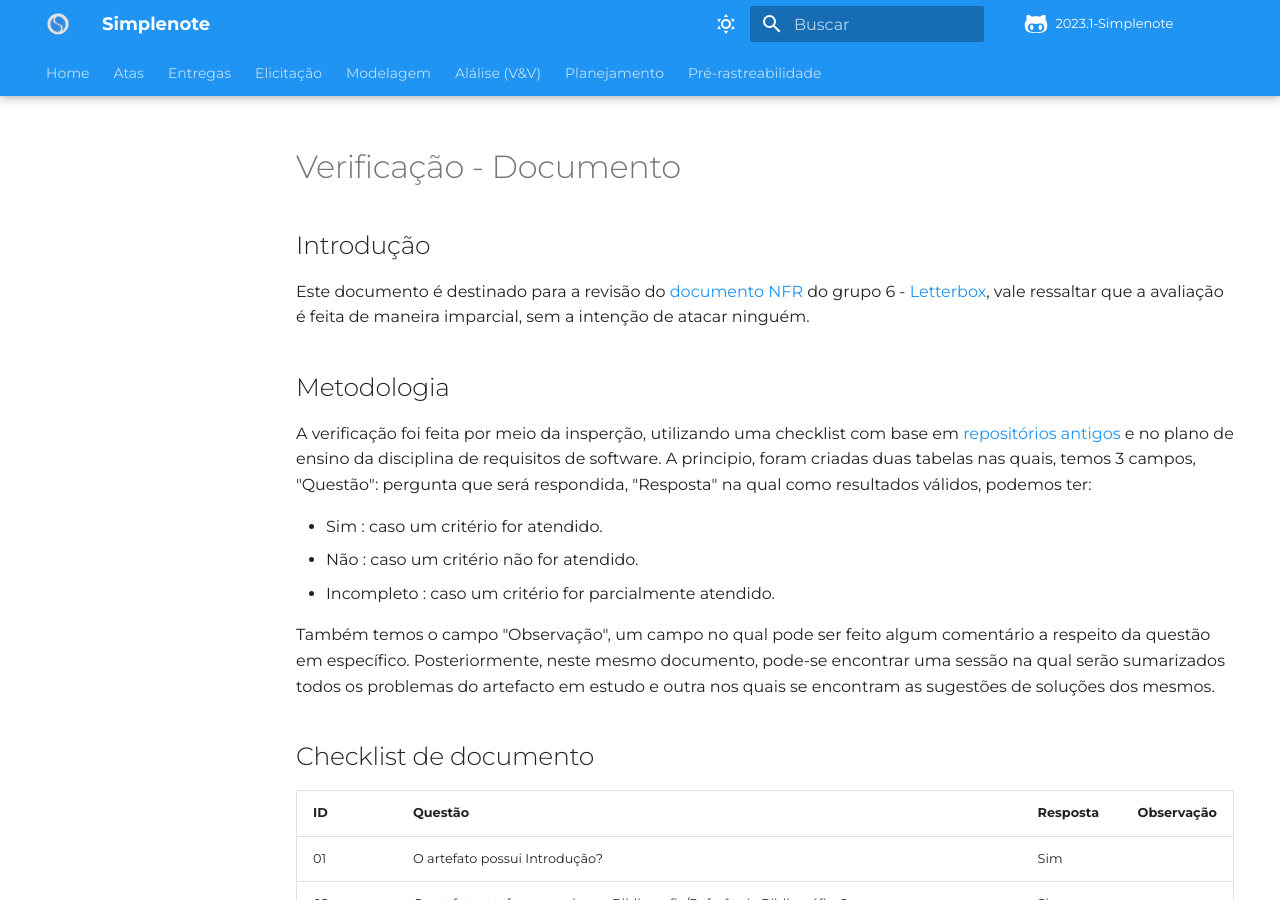
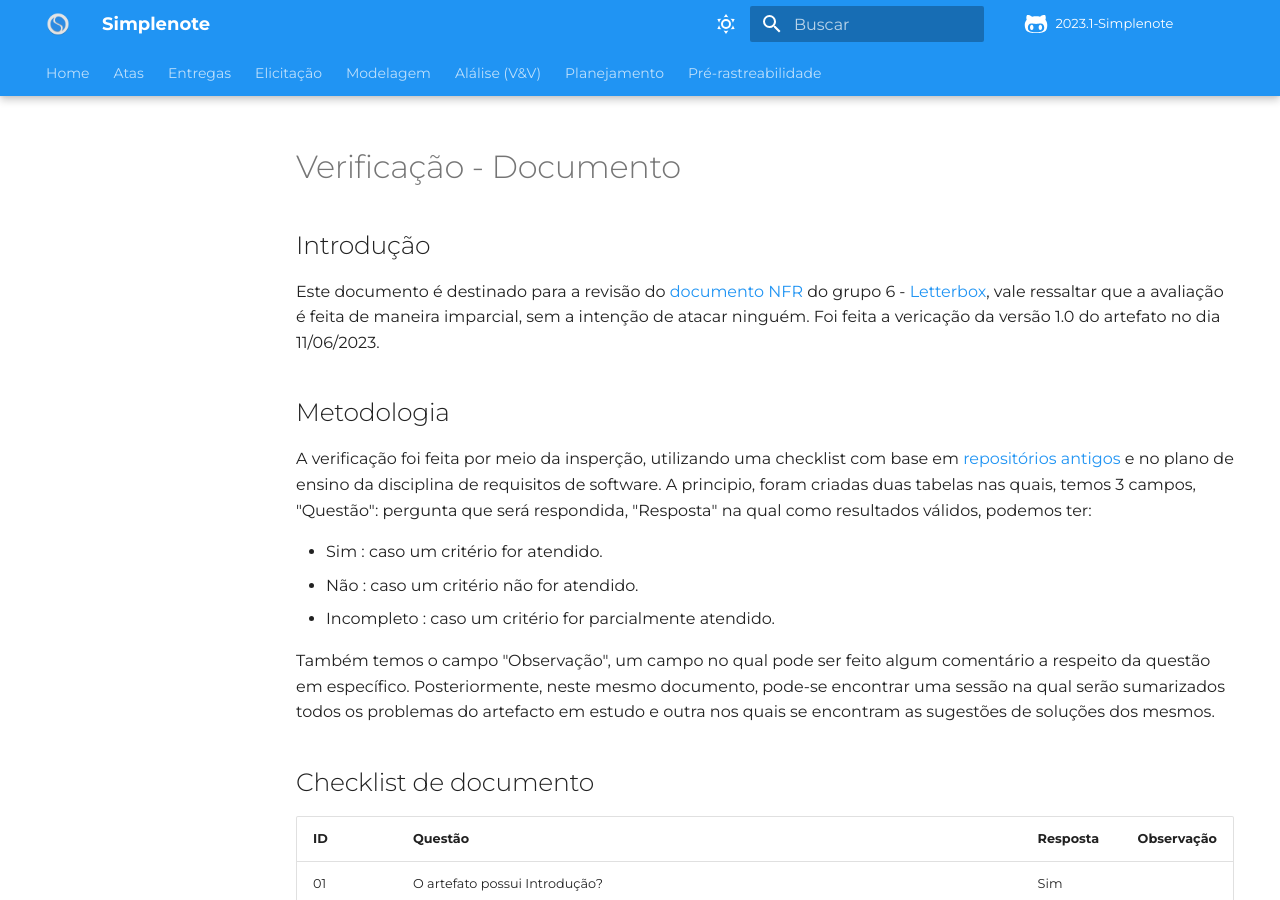
Before and after one commit to Requisitos-de-Software/2023.1-Simplenote, an MkDocs documentation site: the page built from docs/analise-grupo6/modelagem/NFR.md, in a window 1280 px wide and 900 px high. Built offline with MkDocs 1.6.1 and Material for MkDocs 9.7.7, drawn with Linux system fonts in a browser that asks for light colours; some web fonts are replaced; comment, search, counter and statistics services are not loaded; some of the changed text lies outside the part shown.

Commit message:
Update NFR.md

```diff
--- a/docs/analise-grupo6/modelagem/NFR.md
+++ b/docs/analise-grupo6/modelagem/NFR.md
@@ -1,7 +1,7 @@
 # Verificação - Documento
 
 ## Introdução
-Este documento é destinado para a revisão do [documento NFR](https://requisitos-de-software.github.io/2023.1-Letterboxd/Modelagem/NFRFramework/) do grupo 6 - [Letterbox](https://github.com/Requisitos-de-Software/2023.1-Letterboxd), vale ressaltar que a avaliação é feita de maneira imparcial, sem a intenção de atacar ninguém.
+Este documento é destinado para a revisão do [documento NFR](https://requisitos-de-software.github.io/2023.1-Letterboxd/Modelagem/NFRFramework/) do grupo 6 - [Letterbox](https://github.com/Requisitos-de-Software/2023.1-Letterboxd), vale ressaltar que a avaliação é feita de maneira imparcial, sem a intenção de atacar ninguém. Foi feita a vericação da versão 1.0 do artefato no dia 11/06/2023.
 
 ## Metodologia
 
@@ -54,3 +54,4 @@
 | Versão | Data          | Descrição                          | Autor(es)     |  Revisor(es)       |
 | ------ | ------------- | ---------------------------------- | ------------- | ------------------ |
 | `1.0`  | 09/06/2023    | Criação do documento.              |  Beatriz      | Leonardo |
+| `1.1`  | 11/06/2023    | Arrumando checklist documento.     |  Beatriz      | Leonardo |
```
